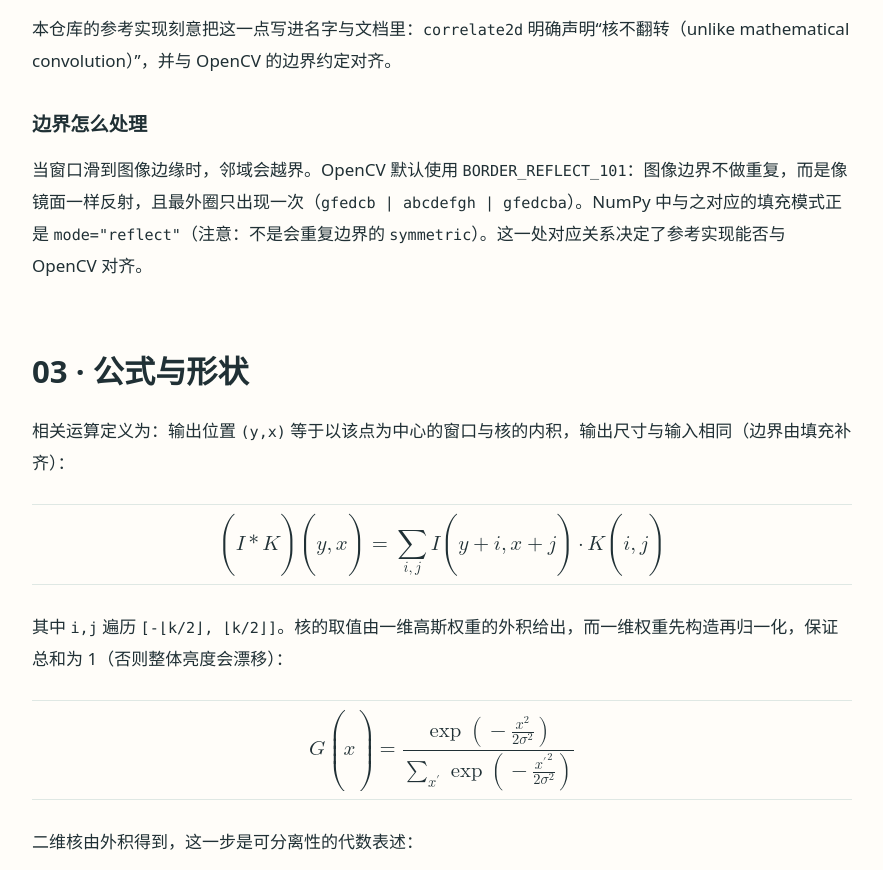
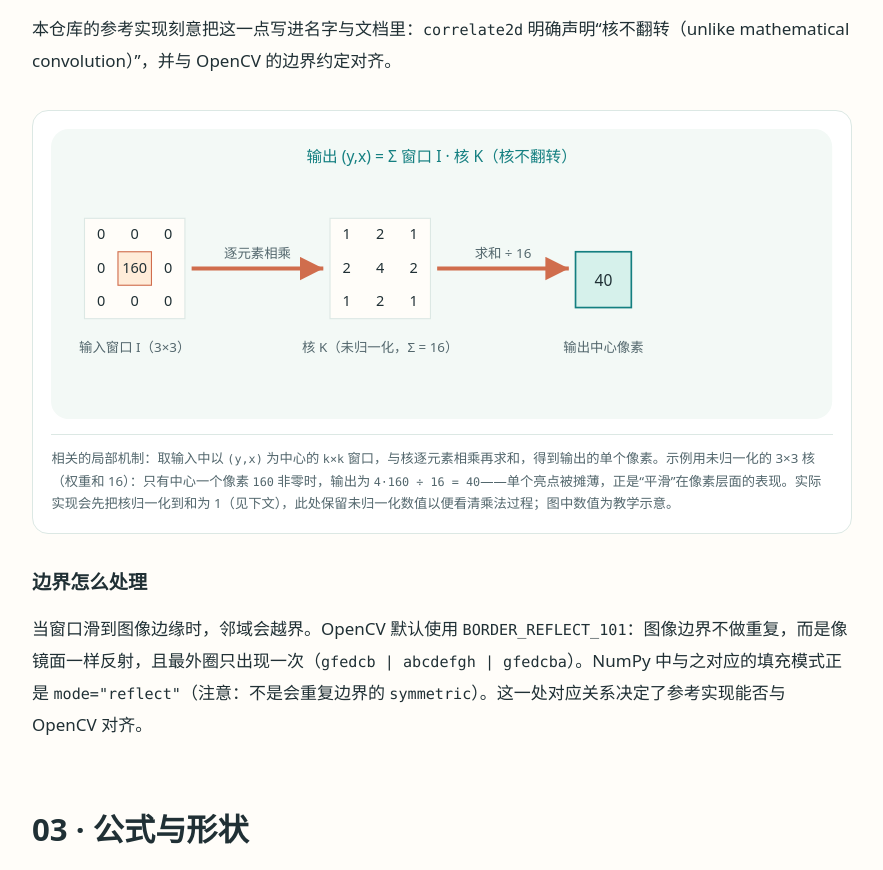
Before and after one commit to 1998x-stack/opencv-tutorial, a plain HTML site: page articles/convolution.html in a window 1280 px wide. Shown: the part 1437-2307 px from the top of the page, without its empty margins (335-1218 px from the left). Drawn offline with Linux system fonts and the light colour scheme.

Commit message:
docs(opencv-tutorial): add a sliding-window correlation mechanism figure to the convolution article

```diff
--- a/articles/convolution.html
+++ b/articles/convolution.html
@@ -90,6 +90,39 @@ table{width:100%;border-collapse:collapse;font-size:.88rem;margin:1.2rem 0}th,td
 <h2 id="mechanism-h">02 · 核心机制：局部窗口的加权求和</h2>
 <p>滤波的骨架是“对每个输出位置，取输入的一个 <code>k×k</code> 邻域，与核逐元素相乘再求和”。这里有一个初学者几乎都会踩的坑：<strong>数学上的“卷积”会把核翻转 180°，而 OpenCV 与绝大多数计算机视觉代码实际做的是“相关”</strong>——核不翻转。对称核（如高斯、均值）两者结果相同，所以差异被掩盖；一旦换成 Sobel 这类非对称核，翻转与否会改变符号与方向。</p>
 <p>本仓库的参考实现刻意把这一点写进名字与文档里：<code>correlate2d</code> 明确声明“核不翻转（unlike mathematical convolution）”，并与 OpenCV 的边界约定对齐。</p>
+<figure>
+<svg role="img" aria-labelledby="fig-corr-title fig-corr-desc" viewBox="0 0 700 260" xmlns="http://www.w3.org/2000/svg">
+<title id="fig-corr-title">相关运算：一个输出像素是窗口与核的逐元素乘积之和</title>
+<desc id="fig-corr-desc">取输入的 3×3 窗口与 3×3 核逐元素相乘再求和，得到输出图对应位置的单个像素值。</desc>
+<rect width="700" height="260" rx="16" fill="#f3f9f6"/>
+<text x="350" y="30" font-size="14" text-anchor="middle" fill="#147f80">输出 (y,x) = Σ 窗口 I · 核 K（核不翻转）</text>
+<g font-size="13" text-anchor="middle" fill="#203035">
+<rect x="30" y="80" width="90" height="90" fill="#fffdf9" stroke="#dce8e4"/>
+<rect x="60" y="110" width="30" height="30" fill="#ffecd9" stroke="#d06d4d"/>
+<text x="45" y="99">0</text><text x="75" y="99">0</text><text x="105" y="99">0</text>
+<text x="45" y="129">0</text><text x="75" y="129">160</text><text x="105" y="129">0</text>
+<text x="45" y="159">0</text><text x="75" y="159">0</text><text x="105" y="159">0</text>
+</g>
+<text x="75" y="200" font-size="12" text-anchor="middle" fill="#53676d">输入窗口 I（3×3）</text>
+<g font-size="13" text-anchor="middle" fill="#203035">
+<rect x="250" y="80" width="90" height="90" fill="#fffdf9" stroke="#dce8e4"/>
+<text x="265" y="99">1</text><text x="295" y="99">2</text><text x="325" y="99">1</text>
+<text x="265" y="129">2</text><text x="295" y="129">4</text><text x="325" y="129">2</text>
+<text x="265" y="159">1</text><text x="295" y="159">2</text><text x="325" y="159">1</text>
+</g>
+<text x="295" y="200" font-size="12" text-anchor="middle" fill="#53676d">核 K（未归一化，Σ = 16）</text>
+<rect x="470" y="110" width="50" height="50" fill="#d6f1eb" stroke="#147f80" stroke-width="1.5"/>
+<text x="495" y="141" font-size="14" text-anchor="middle" fill="#203035">40</text>
+<text x="495" y="200" font-size="12" text-anchor="middle" fill="#53676d">输出中心像素</text>
+<g stroke="#d06d4d" stroke-width="3.5" fill="none" marker-end="url(#ac)">
+<path d="M126 125 H244"/><path d="M346 125 H464"/>
+</g>
+<text x="185" y="116" font-size="12" text-anchor="middle" fill="#53676d">逐元素相乘</text>
+<text x="405" y="116" font-size="12" text-anchor="middle" fill="#53676d">求和 ÷ 16</text>
+<defs><marker id="ac" markerWidth="9" markerHeight="9" refX="6" refY="3" orient="auto"><path d="M0 0 L6 3 L0 6 Z" fill="#d06d4d"/></marker></defs>
+</svg>
+<figcaption>相关的局部机制：取输入中以 <code>(y,x)</code> 为中心的 <code>k×k</code> 窗口，与核逐元素相乘再求和，得到输出的单个像素。示例用未归一化的 3×3 核（权重和 16）：只有中心一个像素 <code>160</code> 非零时，输出为 <code>4·160 ÷ 16 = 40</code>——单个亮点被摊薄，正是“平滑”在像素层面的表现。实际实现会先把核归一化到和为 1（见下文），此处保留未归一化数值以便看清乘法过程；图中数值为教学示意。</figcaption>
+</figure>
 <h3>边界怎么处理</h3>
 <p>当窗口滑到图像边缘时，邻域会越界。OpenCV 默认使用 <code>BORDER_REFLECT_101</code>：图像边界不做重复，而是像镜面一样反射，且最外圈只出现一次（<code>gfedcb | abcdefgh | gfedcba</code>）。NumPy 中与之对应的填充模式正是 <code>mode="reflect"</code>（注意：不是会重复边界的 <code>symmetric</code>）。这一处对应关系决定了参考实现能否与 OpenCV 对齐。</p>
 </section>
```
